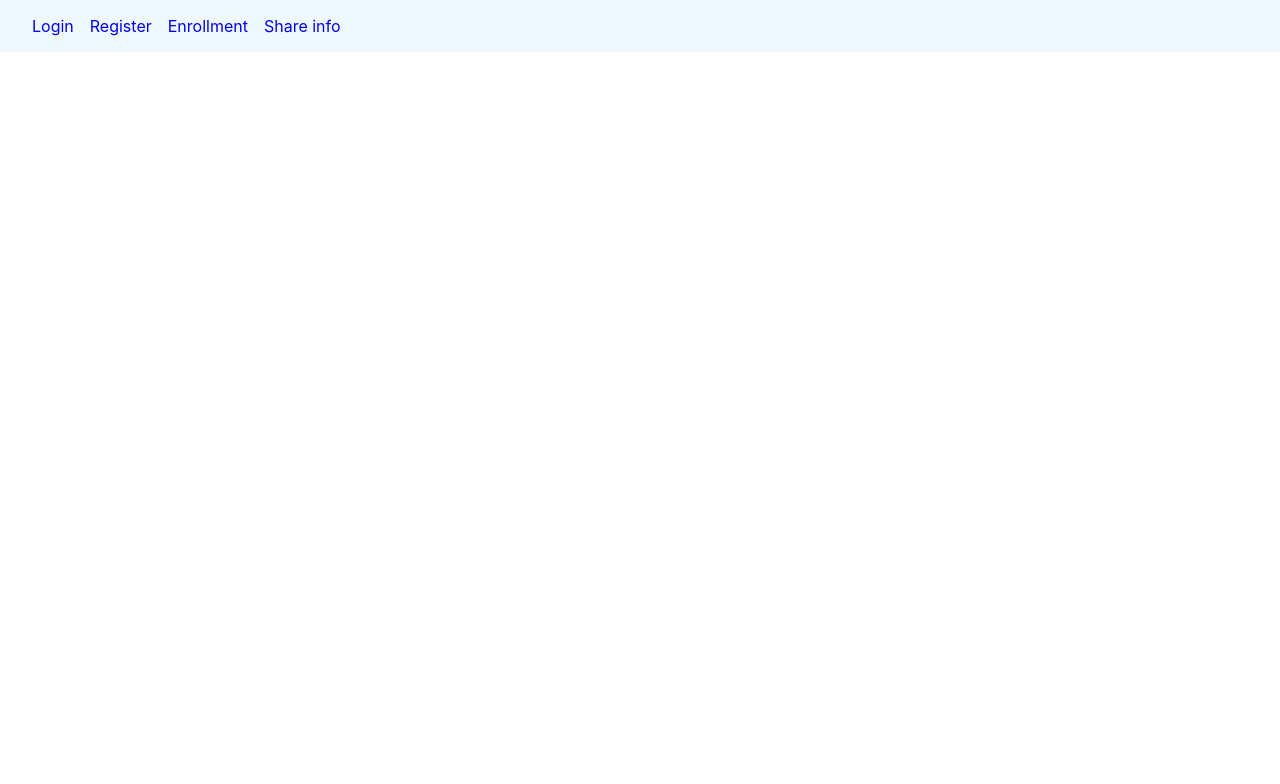
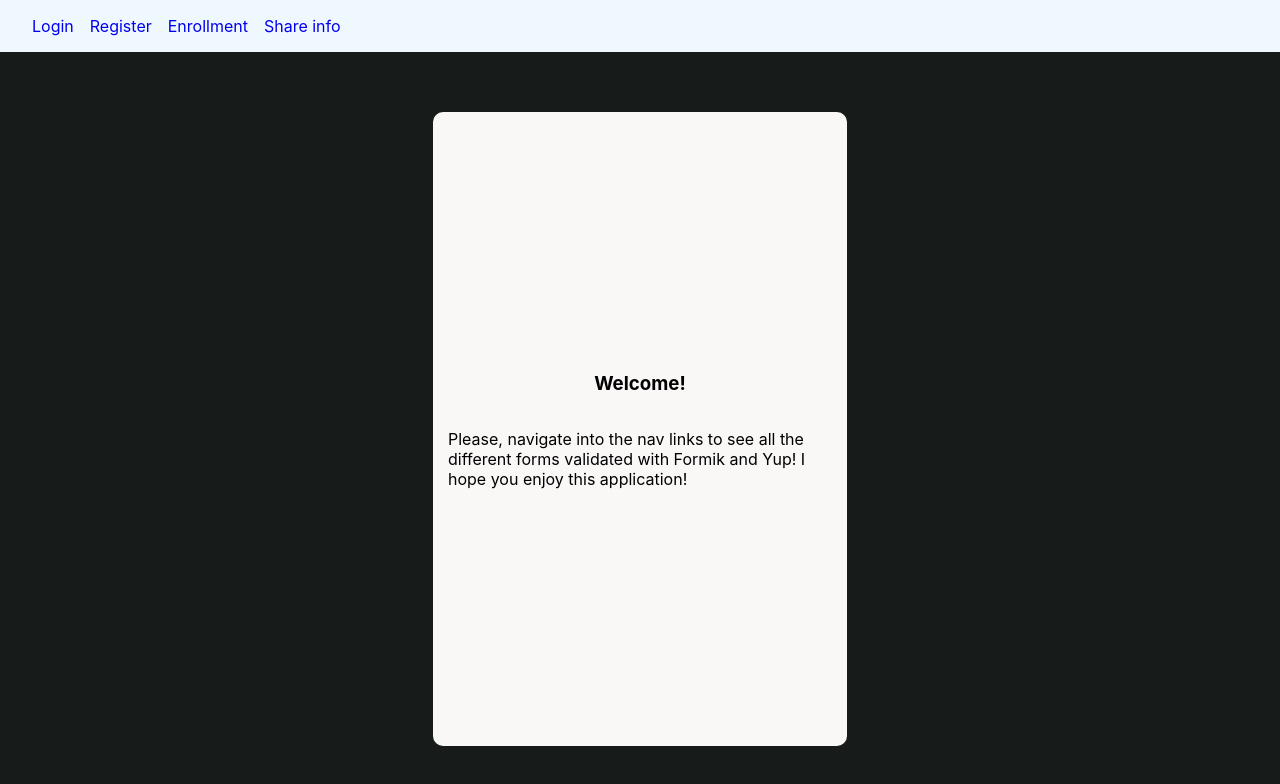
Before and after one commit to joaolucas2012/formik-container-in-reactjs-with-yup-validation, a React (Create React App) app: page / in a window 1280 px wide. Shown: the top 784 px of the page. Built offline with nearby package versions, Linux system fonts and the light colour scheme; the HTML template or start-up script is replaced by a standard one.

Commit message:
feature: update forms

```diff
--- a/src/App.css
+++ b/src/App.css
@@ -39,12 +39,14 @@ select {
 
 .center {
   display: flex;
+  flex-direction: column;
   justify-content: center;
   align-items: center;
   background-color: rgb(250, 247, 247);
   width: 30%;
   height: 80%;
   border-radius: 10px;
+  padding: 15px;
 }
 
 .form-control {
--- a/src/App.js
+++ b/src/App.js
@@ -1,5 +1,6 @@
 import "./App.css";
 import { Routes, Route } from "react-router-dom";
+import { Home } from "./pages/Home";
 import { EnrollmentForm } from "./pages/EnrollmentForm";
 import { LoginForm } from "./pages/LoginForm";
 import { RegistrationForm } from "./pages/RegistrationForm";
@@ -11,6 +12,7 @@ function App() {
     <>
       <Navbar />
       <Routes>
+        <Route path="/" element={<Home />} />
         <Route path="/login" element={<LoginForm />} />
         <Route path="/registration" element={<RegistrationForm />} />
         <Route path="/enrollment" element={<EnrollmentForm />} />
--- a/src/pages/EnrollmentForm.jsx
+++ b/src/pages/EnrollmentForm.jsx
@@ -75,7 +75,7 @@ export function EnrollmentForm() {
                                 label='Course date'
                                 name='courseDate'
                             />
-                            <button type='submit' disabled={!formik.isValid}>
+                            <button type='submit' className='button' disabled={!formik.isValid}>
                                 Submit
                             </button>
                         </Form>
--- a/src/pages/FormikContainer.jsx
+++ b/src/pages/FormikContainer.jsx
@@ -59,6 +59,7 @@ export function FormikContainer() {
       >
         {(formik) => (
           <Form>
+            <h3>Share your information!</h3>
             <FormikControl
               control='input'
               type='email'
--- /dev/null
+++ b/src/pages/Home.jsx
@@ -0,0 +1,11 @@
+import React from 'react'
+import { Centralizer } from '../components/Centralizer'
+
+export const Home = () => {
+    return (
+        <Centralizer>
+            <h3>Welcome!</h3>
+            <p>Please, navigate into the nav links to see all the different forms validated with Formik and Yup! I hope you enjoy this application!</p>
+        </Centralizer>
+    )
+}
--- a/src/pages/LoginForm.jsx
+++ b/src/pages/LoginForm.jsx
@@ -25,6 +25,7 @@ export function LoginForm() {
                 {
                     formik => {
                         return <Form>
+                            <h3>Sign in to your account</h3>
                             <FormikControl
                                 control='input'
                                 type='email'
@@ -37,7 +38,7 @@ export function LoginForm() {
                                 label='Password'
                                 name='password'
                             />
-                            <button type='submit' disabled={!formik.isValid}>Submit</button>
+                            <button type='submit' className='button' disabled={!formik.isValid}>Submit</button>
                         </Form>
                     }
                 }
--- a/src/pages/RegistrationForm.jsx
+++ b/src/pages/RegistrationForm.jsx
@@ -42,6 +42,7 @@ export function RegistrationForm() {
                 {
                     formik => {
                         return <Form>
+                            <h3>Register on our website!</h3>
                             <FormikControl
                                 control='input'
                                 type='email'
@@ -72,7 +73,7 @@ export function RegistrationForm() {
                                 label='Phone number'
                                 name='phone'
                             />
-                            <button type='submit' disabled={!formik.isValid}>
+                            <button type='submit' className='button' disabled={!formik.isValid}>
                                 Submit
                             </button>
                         </Form>
```
